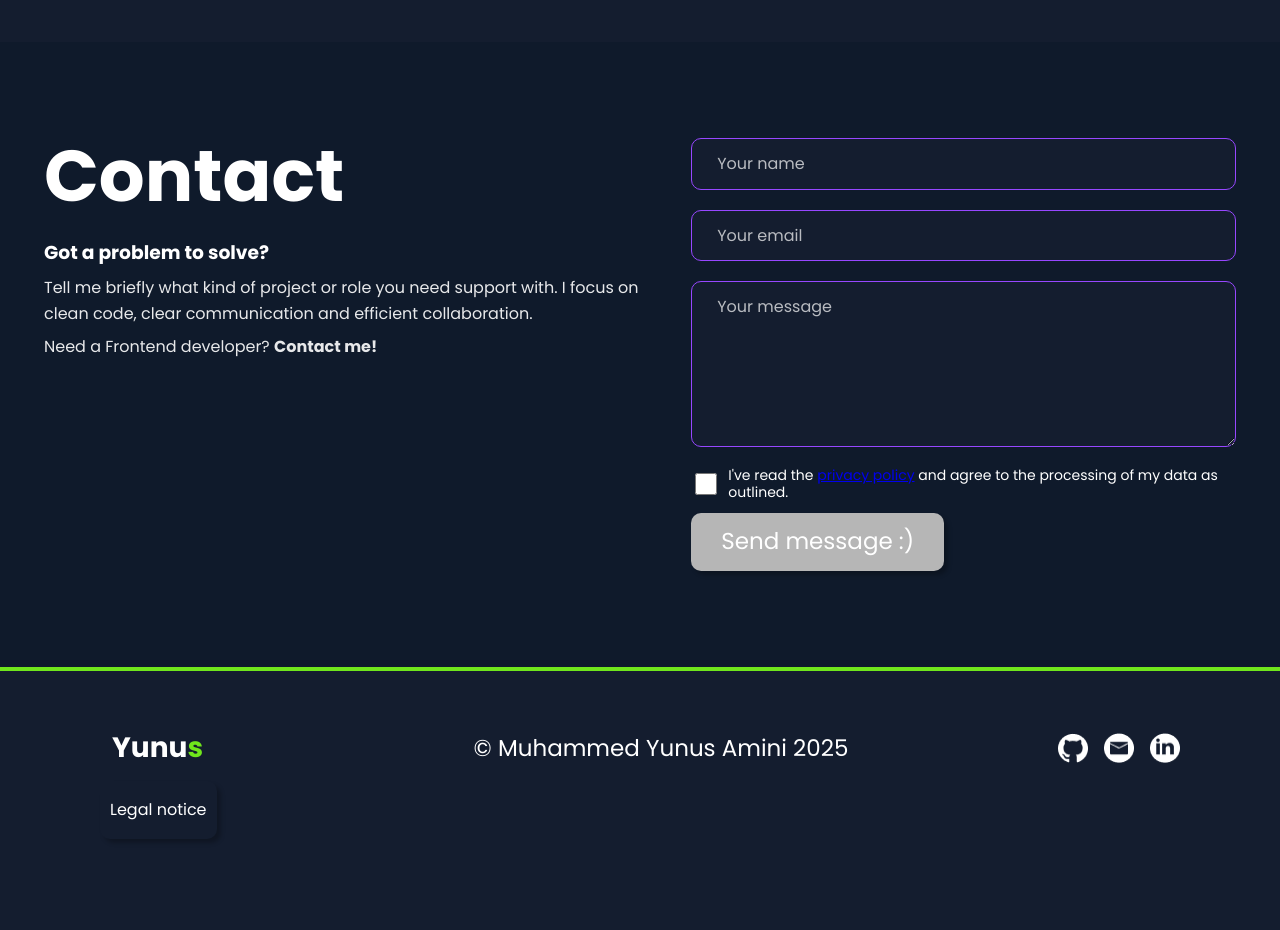
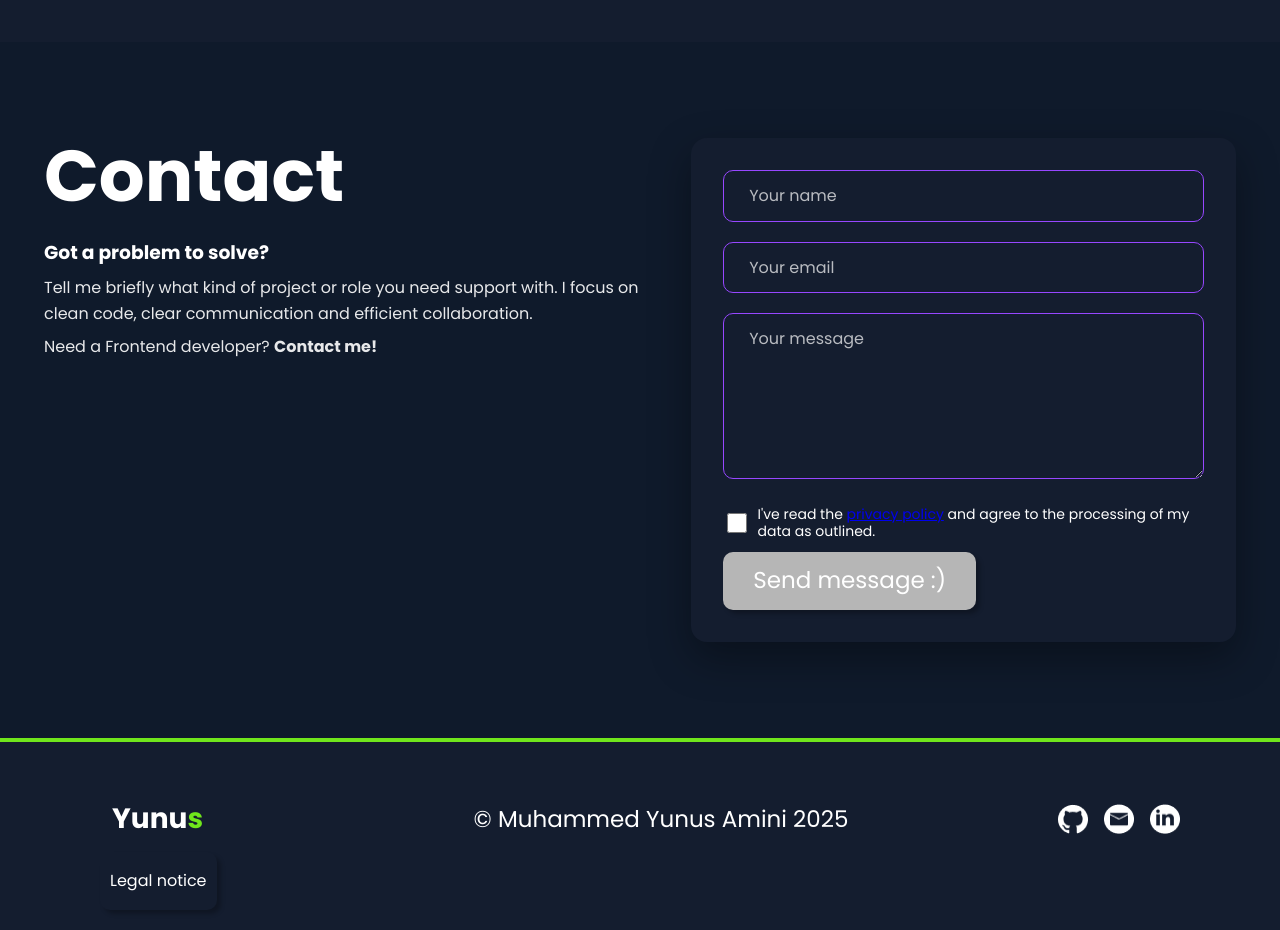
Before and after one commit to mya63/portfolio-2.0, an Angular app: page / in a window 1280 px wide. Shown: the part 5820-6750 px from the top of the page. Before the commit the page ends 6719 px from the top, so only its background shows below. Built offline with nearby package versions, Linux system fonts and the light colour scheme.

Commit message:
style(contact): add card shadow to contact form

```diff
--- a/src/app/pages/contact/contact.scss
+++ b/src/app/pages/contact/contact.scss
@@ -26,9 +26,17 @@
 .contact__lead { opacity: .9; line-height: 1.6; margin: 0 0 8px; }
 
 /* ---------- Form ---------- */
-.contact-form { display: grid; grid-template-columns: 1fr; gap: 20px; }
-.field { display: grid; gap: 10px; }
-
+/* MYA START: Shadow für Contact Form */
+.contact-form{
+  display: grid;
+  grid-template-columns: 1fr;
+  gap: 20px;
+  padding: 32px;
+  border-radius: 16px;
+  background: #141d2f;
+  box-shadow: 0 16px 40px rgba(0,0,0,0.35);
+}
+/* MYA END */
 /* Boxstyles */
 .field > input,
 .field > textarea {
```
